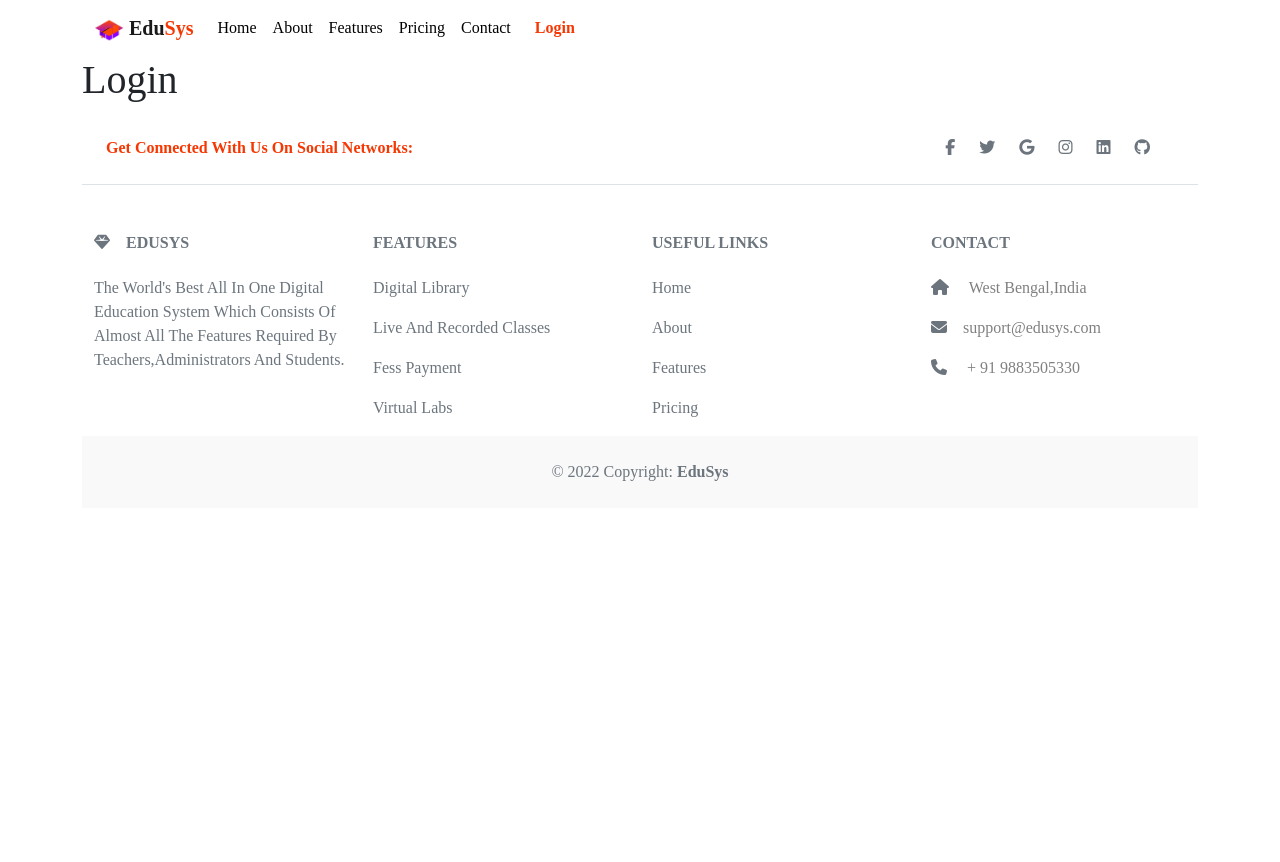
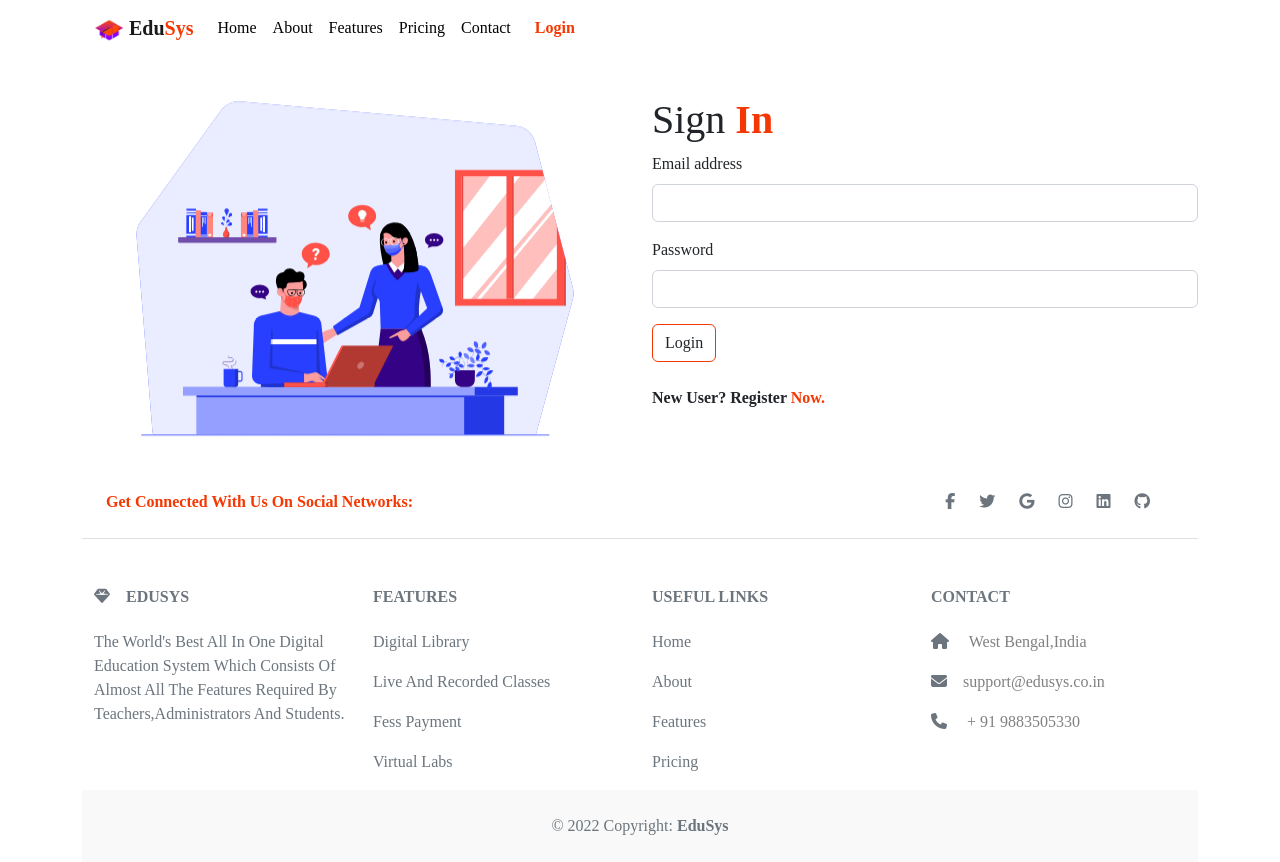
Before and after one commit to soumwadeep/EduSys, a React (Create React App) app: page /Login in a window 1280 px wide. Before the commit the page ends 800 px from the top, so only its background shows below. Built offline with nearby package versions, Linux system fonts and the light colour scheme.

Commit message:
Added Login Page

```diff
--- a/public/index.html
+++ b/public/index.html
@@ -7,7 +7,7 @@
     <meta name="theme-color" content="#000000" />
     <meta
       name="description"
-      content="Welcome To World's Best Digital Education System"
+      content="Welcome To India's Best Digital Education System"
     />
     <meta name="author" content="Soumwadeep Guha" />
     <!-- Bootstrap 5.2 -->
--- a/src/components/Footer.js
+++ b/src/components/Footer.js
@@ -181,7 +181,7 @@ const Footer = () => {
                     rel="noreferrer"
                   >
                     <i className="fas fa-envelope me-3 text-secondary"></i>
-                    support@edusys.com
+                    support@edusys.co.in
                   </a>
                 </p>
                 <p>
--- a/src/components/pages/Contact.js
+++ b/src/components/pages/Contact.js
@@ -5,15 +5,7 @@ const Contact = () => {
     <>
       <section id="contact">
         <div className="row">
-          <div className="col-sm">
-            <img
-              src={contact1}
-              alt="Contact"
-              className="imgfix"
-              id="animateimg"
-            />
-          </div>
-          <div className="col-sm">
+        <div className="col-sm">
             <div className="outer">
               <div className="middle">
                 <div className="inner" id="mobviewtextfix">
@@ -76,6 +68,14 @@ const Contact = () => {
               </div>
             </div>
           </div>
+          <div className="col-sm">
+            <img
+              src={contact1}
+              alt="Contact"
+              className="imgfix"
+              id="animateimg"
+            />
+          </div>
         </div>
       </section>
     </>
--- a/src/components/pages/Login.js
+++ b/src/components/pages/Login.js
@@ -1,10 +1,50 @@
 import React from "react";
-
+import login1 from "../../img/login1.svg";
 const Login = () => {
   return (
     <>
       <section id="login">
-        <h1>Login</h1>
+        <div className="row">
+          <div className="col-sm">
+            <img className="imgfix" src={login1} alt="Login" id="animateimg" />
+          </div>
+          <div className="col-sm">
+            <div className="outer">
+              <div className="middle">
+                <div className="inner" id="mobviewtextfix">
+                  <h1>Sign <span>In</span></h1>
+                  <form>
+                    <div className="mb-3">
+                      <label for="exampleInputEmail1" className="form-label">
+                        Email address
+                      </label>
+                      <input
+                        type="email"
+                        className="form-control"
+                        id="exampleInputEmail1"
+                        aria-describedby="emailHelp"
+                      />
+                    </div>
+                    <div className="mb-3">
+                      <label for="exampleInputPassword1" className="form-label">
+                        Password
+                      </label>
+                      <input
+                        type="password"
+                        className="form-control"
+                        id="exampleInputPassword1"
+                      />
+                    </div>
+                    <button type="submit" className="btn">
+                      Login
+                    </button>
+                  </form><br/>
+                  <p><b>New User? Register<span> Now.</span></b></p>
+                </div>
+              </div>
+            </div>
+          </div>
+        </div>
       </section>
     </>
   );
```
Also changed, not shown: src/img/login1.svg (added).
